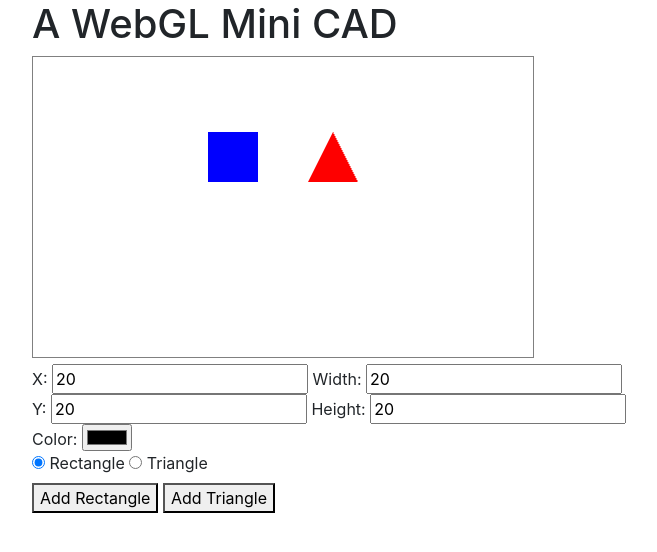
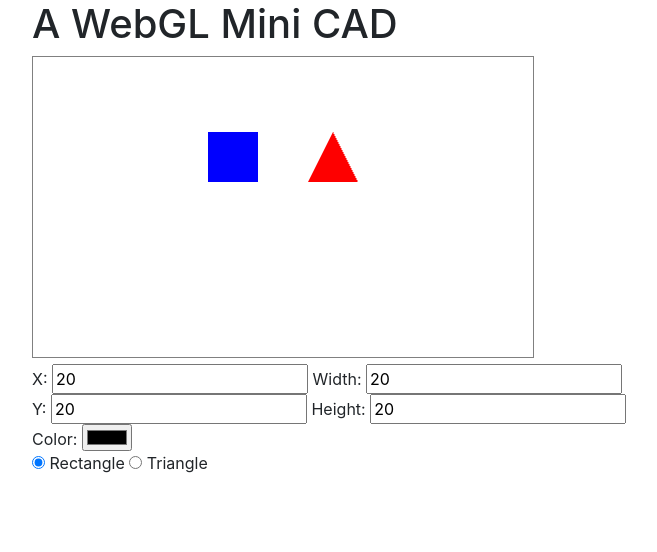
Before and after one commit to T-Hill17/cs4300, a website: page public/assignment3.html in a window 1280 px wide. Shown: the whole page, without its empty margins (53-710 px from the left). Drawn offline with nearby package versions, Linux system fonts and the light colour scheme.

Commit message:
Assignment 3 v2 - WebGL Interaction

```diff
--- a/public/assignment3.html
+++ b/public/assignment3.html
@@ -37,13 +37,6 @@
 		<input type="radio" name="shape" value="TRIANGLE"/>
 			Triangle
 	</label>
-	<br/>
-	<button onclick="addRectangle()">
-        Add Rectangle
-    </button>
-	<button onclick="addTriangle()">
-        Add Triangle
-    </button>
 </div>
 
 <script id="vertex-shader-2d"
--- a/public/assignment3.js
+++ b/public/assignment3.js
@@ -198,7 +198,7 @@ const addRectangle = (center) => {
   const rectangle = {
     type: RECTANGLE,
     position: {
-      "x": x,
+      x: x,
       y: y
     },
     dimensions: {
```
